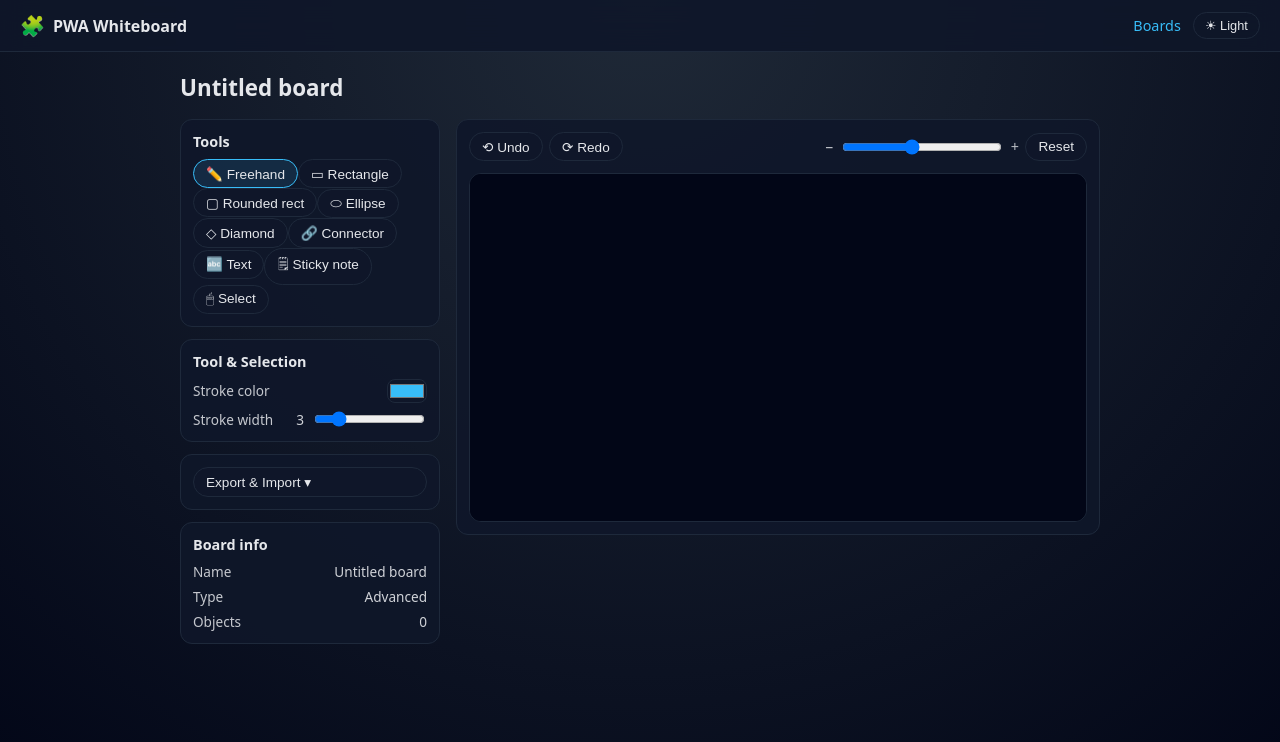
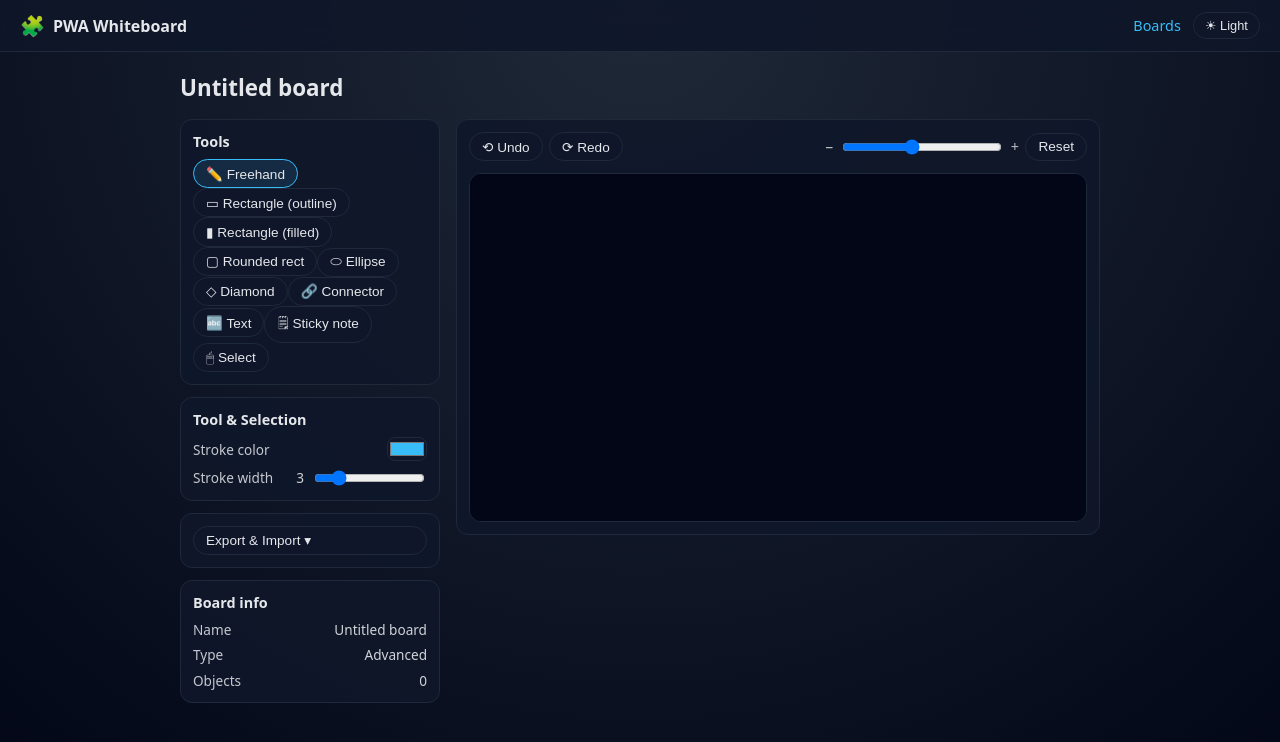
Before and after one commit to erland/pwa-whiteboard, a React (Vite) app: page /board/1 in a window 1280 px wide. Shown: the top 742 px of the page. Built offline with nearby package versions, Linux system fonts and the light colour scheme.

Commit message:
Step 6 — Add the concrete presets you mentioned

```diff
--- a/src/pages/hooks/useBoardEditor.ts
+++ b/src/pages/hooks/useBoardEditor.ts
@@ -50,6 +50,21 @@ export function useBoardEditor(id: string | undefined) {
   // These drive both tool UI and defaults applied when creating new objects.
   const [toolPropsByToolInstance, setToolPropsByToolInstance] = useState<Record<string, Partial<WhiteboardObject>>>({});
 
+  // Ensure presets/tool-instance defaults are available even before the user touches settings.
+  // We intentionally only seed missing entries (never overwrite user-changed values).
+  useEffect(() => {
+    setToolPropsByToolInstance((prev) => {
+      let next = prev;
+      for (const ti of toolbox) {
+        if (!ti.defaults) continue;
+        if (prev[ti.id] !== undefined) continue;
+        if (next === prev) next = { ...prev };
+        next[ti.id] = { ...(ti.defaults as any) };
+      }
+      return next;
+    });
+  }, [toolboxKey]);
+
   // Ensure the active tool instance is valid for the current board type.
   useEffect(() => {
     if (!toolInstanceById[activeToolInstanceId]) {
@@ -101,7 +116,8 @@ export function useBoardEditor(id: string | undefined) {
   ) => {
     if (lockedEditableKeys.has(key as any)) return;
     setToolPropsByToolInstance((prev) => {
-      const current = prev[activeToolInstanceId] ?? {};
+      const seededDefaults = (toolInstanceById[activeToolInstanceId]?.defaults ?? {}) as Partial<WhiteboardObject>;
+      const current = prev[activeToolInstanceId] ?? seededDefaults;
       return {
         ...prev,
         [activeToolInstanceId]: {
@@ -285,6 +301,7 @@ export function useBoardEditor(id: string | undefined) {
     strokeWidth,
     setStrokeWidth,
     toolProps: {
+      ...((toolInstanceById[activeToolInstanceId]?.defaults ?? {}) as any),
       ...(toolPropsByToolInstance[activeToolInstanceId] ?? {}),
       ...lockedForActiveTool,
     },
--- a/src/whiteboard/boardTypes.ts
+++ b/src/whiteboard/boardTypes.ts
@@ -66,6 +66,16 @@ function tool(baseToolId: ToolId, label: string, icon?: string, instanceId?: str
   return { id: instanceId ?? baseToolId, baseToolId, label, icon };
 }
 
+function preset(
+  instanceId: ToolInstanceId,
+  baseToolId: ToolId,
+  label: string,
+  icon: string | undefined,
+  defaults: Partial<WhiteboardObject>
+): ToolInstanceDefinition {
+  return { id: instanceId, baseToolId, label, icon, defaults };
+}
+
 /**
  * Single source of truth for board types.
  *
@@ -78,8 +88,27 @@ export const BOARD_TYPES: Record<BoardTypeId, BoardTypeDefinition> = {
     label: 'Advanced',
     description: 'All tools available.',
     toolbox: [
-      // Keep order aligned with TOOL_REGISTRY to match current toolbar ordering.
-      ...TOOL_REGISTRY.filter((t) => t.id !== 'select').map((t) => tool(t.id, t.label, t.icon)),
+      // Keep order aligned with TOOL_REGISTRY to match current toolbar ordering,
+      // but replace the single "Rectangle" tool with two presets.
+      tool('freehand', 'Freehand', '✏️'),
+
+      // Presets
+      preset('rect-outline', 'rectangle', 'Rectangle (outline)', '▭', {
+        // No fill by default (outline-only)
+        fillColor: undefined,
+      }),
+      preset('rect-filled', 'rectangle', 'Rectangle (filled)', '▮', {
+        // Default fill color; user can change it per preset via tool settings.
+        fillColor: '#ffffff',
+      }),
+
+      // Remaining tools
+      tool('roundedRect', 'Rounded rect', '▢'),
+      tool('ellipse', 'Ellipse', '⬭'),
+      tool('diamond', 'Diamond', '◇'),
+      tool('connector', 'Connector', '🔗'),
+      tool('text', 'Text', '🔤'),
+      tool('stickyNote', 'Sticky note', '🗒'),
       tool('select', 'Select', '🖱'),
     ],
   },
@@ -99,14 +128,15 @@ export const BOARD_TYPES: Record<BoardTypeId, BoardTypeDefinition> = {
     policy: {
       // Example policy: simplify sticky notes by hiding and locking some style controls.
       hiddenToolProps: {
-        stickyNote: ['strokeColor', 'textColor'],
+        stickyNote: ['strokeColor', 'textColor', 'fillColor'],
       },
       hiddenSelectionProps: {
-        stickyNote: ['strokeColor', 'textColor'],
+        stickyNote: ['strokeColor', 'textColor', 'fillColor'],
       },
       lockedObjectProps: {
         stickyNote: {
-          // Dark text/border suitable for bright note colors.
+          // Fixed "brainstorm" style: bright note + dark text/border.
+          fillColor: '#fef08a', // soft yellow
           strokeColor: '#0f172a',
           textColor: '#0f172a',
         },
```
